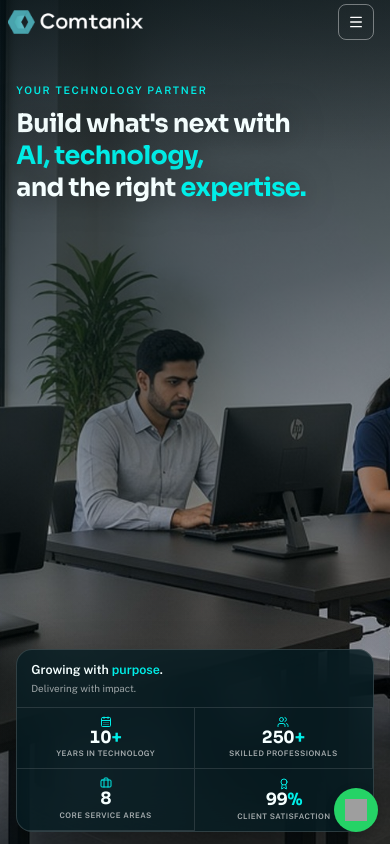
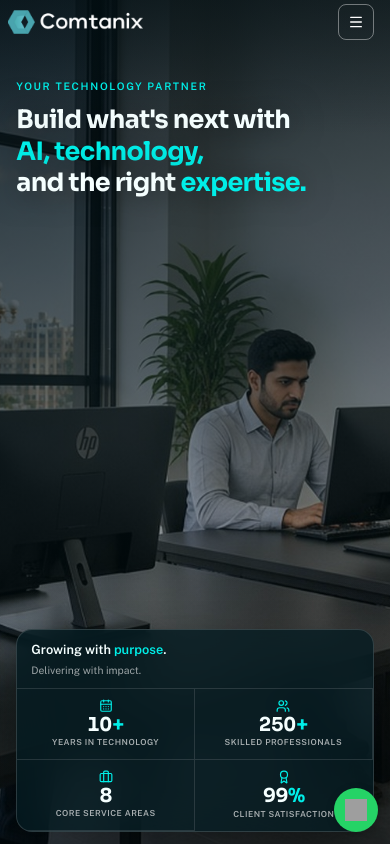
Before and after one commit to adnanhayat531/comtanixcareers, a Next.js app: page / in a window 390 px wide. Shown: the top 846 px of the page. Built offline with nearby package versions, Linux system fonts and the light colour scheme; no server answers; grey boxes are pictures that could not be loaded.

Commit message:
Refactor HomePage, HeroCopy, HeroNetwork, and StatsBar components to improve layout, responsiveness, and visual consistency. Adjust styles, padding, and text sizes for enhanced readability across various screen sizes.

```diff
--- a/src/app/page.tsx
+++ b/src/app/page.tsx
@@ -10,10 +10,10 @@ import { CAPABILITIES, WHY_COMTANIX } from "@/lib/data/content";
 export default function HomePage() {
   return (
     <>
-      <section className="relative flex min-h-[100svh] w-full flex-col overflow-hidden supports-[height:100dvh]:min-h-[100dvh] md:h-[100svh] md:supports-[height:100dvh]:h-[100dvh] max-md:min-h-[100svh] [@media(max-height:560px)]:h-auto [@media(max-height:560px)]:min-h-0 [@media(max-height:560px)]:overflow-visible">
+      <section className="relative flex w-full flex-col overflow-hidden min-h-[100svh] supports-[height:100dvh]:min-h-[100dvh] md:h-[100svh] md:min-h-[100svh] md:supports-[height:100dvh]:h-[100dvh] [@media(max-height:620px)]:h-auto [@media(max-height:620px)]:min-h-[100svh] [@media(max-height:620px)]:overflow-x-hidden">
         <HeroNetwork />
         {/* Copy sits upper-left over the wash; stats float at bottom */}
-        <div className="relative z-10 mx-auto flex w-full min-w-0 max-w-none flex-1 flex-col items-start justify-start gap-4 px-[var(--container-pad-x)] pt-[calc(var(--header-h)+clamp(1rem,4.5vh,6.5rem))] pb-3 sm:gap-6 sm:pb-4 md:justify-center md:gap-8 md:pb-0 md:pt-[calc(var(--header-h)+clamp(2rem,7vh,6.5rem))] lg:justify-start">
+        <div className="relative z-10 mx-auto flex w-full min-w-0 max-w-none flex-1 flex-col items-start justify-start px-[var(--container-pad-x)] pt-[calc(var(--header-h)+clamp(1rem,4vh,6.5rem))] pb-2 sm:pb-3 md:justify-center md:pb-0 md:pt-[calc(var(--header-h)+clamp(2rem,7vh,6.5rem))] lg:justify-start">
           <HeroCopy />
         </div>
         <div className="relative z-20 mt-auto w-full min-w-0 shrink-0">
--- a/src/components/home/HeroCopy.tsx
+++ b/src/components/home/HeroCopy.tsx
@@ -8,7 +8,7 @@ export function HeroCopy() {
         Your technology partner
       </p>
 
-      <h1 className="reveal relative z-10 w-full max-w-[18ch] text-[clamp(1.45rem,0.9rem+3.8vw,3.35rem)] leading-[1.12] font-bold tracking-[-0.03em] text-ink [text-shadow:0_2px_32px_rgba(0,0,0,0.55)] sm:max-w-none sm:leading-[1.1]">
+      <h1 className="reveal relative z-10 w-full text-[clamp(1.5rem,1rem+3.2vw,3.35rem)] leading-[1.12] font-bold tracking-[-0.03em] text-balance text-ink [text-shadow:0_2px_32px_rgba(0,0,0,0.55)] sm:leading-[1.1]">
         <span className="block">Build what&apos;s next with</span>
         <span className="block">
           <span className="text-brand">AI, technology,</span>
--- a/src/components/home/HeroNetwork.tsx
+++ b/src/components/home/HeroNetwork.tsx
@@ -1,4 +1,4 @@
-/** Full-bleed office photo — 16:9 pre-framed so desk/keyboard stay sharp without zoom-crop */
+/** Full-bleed office photo — object-position tuned per breakpoint so desk/people stay in frame */
 export function HeroNetwork() {
   return (
     <div
@@ -14,11 +14,11 @@ export function HeroNetwork() {
         decoding="async"
         fetchPriority="high"
         draggable={false}
-        className="absolute inset-0 h-full w-full object-cover object-[78%_38%] max-sm:object-[82%_36%] sm:object-[68%_40%] md:object-[62%_42%] lg:object-[58%_45%]"
+        className="absolute inset-0 h-full w-full object-cover object-[70%_48%] max-sm:object-[72%_52%] sm:object-[66%_46%] md:object-[60%_44%] lg:object-[58%_45%]"
       />
-      {/* Left wash for type — stronger on small screens so headline stays readable */}
-      <div className="absolute inset-0 bg-[linear-gradient(165deg,rgba(2,14,18,0.86)_0%,rgba(3,20,26,0.58)_38%,rgba(4,28,34,0.22)_62%,transparent_82%)] sm:bg-[linear-gradient(100deg,rgba(2,14,18,0.78)_0%,rgba(3,20,26,0.5)_16%,rgba(4,28,34,0.2)_40%,transparent_64%)]" />
-      <div className="absolute inset-0 bg-[linear-gradient(180deg,rgba(2,14,18,0.35)_0%,transparent_18%,transparent_70%,rgba(2,14,18,0.48)_100%)] sm:bg-[linear-gradient(180deg,rgba(2,14,18,0.2)_0%,transparent_14%,transparent_78%,rgba(2,14,18,0.28)_100%)]" />
+      {/* Left/top wash — stronger on phones so headline stays readable over the photo */}
+      <div className="absolute inset-0 bg-[linear-gradient(165deg,rgba(2,14,18,0.9)_0%,rgba(3,20,26,0.62)_42%,rgba(4,28,34,0.28)_68%,transparent_88%)] sm:bg-[linear-gradient(100deg,rgba(2,14,18,0.8)_0%,rgba(3,20,26,0.52)_18%,rgba(4,28,34,0.22)_42%,transparent_66%)]" />
+      <div className="absolute inset-0 bg-[linear-gradient(180deg,rgba(2,14,18,0.4)_0%,transparent_16%,transparent_68%,rgba(2,14,18,0.55)_100%)] sm:bg-[linear-gradient(180deg,rgba(2,14,18,0.22)_0%,transparent_14%,transparent_76%,rgba(2,14,18,0.32)_100%)]" />
     </div>
   );
 }
--- a/src/components/home/StatsBar.tsx
+++ b/src/components/home/StatsBar.tsx
@@ -11,7 +11,11 @@ function easeOutCubic(t: number) {
   return 1 - (1 - t) ** 3;
 }
 
-/** Floating glass stats ribbon — matches design: purpose + iconed metrics */
+/**
+ * Floating glass stats ribbon.
+ * Mobile/tablet: purpose on top + 2×2 stats.
+ * md+: single horizontal row (purpose + 4 metrics).
+ */
 export function StatsBar() {
   const [progress, setProgress] = useState(1);
 
@@ -44,42 +48,42 @@ export function StatsBar() {
 
   return (
     <section
-      className="relative z-20 w-full min-w-0 pb-[max(0.75rem,env(safe-area-inset-bottom,0px))] sm:pb-[max(1rem,env(safe-area-inset-bottom,0px))] md:pb-[max(1.25rem,env(safe-area-inset-bottom,0px))]"
+      className="relative z-20 w-full min-w-0 pb-[max(0.75rem,env(safe-area-inset-bottom,0px))] sm:pb-[max(1rem,env(safe-area-inset-bottom,0px))] md:pb-[max(1.15rem,env(safe-area-inset-bottom,0px))]"
       aria-label="Company footprint"
     >
       <div className="mx-auto w-full min-w-0 max-w-none px-[var(--container-pad-x)]">
-        <div className="flex w-full min-w-0 items-stretch overflow-hidden rounded-xl border border-white/15 bg-[rgba(4,28,34,0.78)] shadow-[0_20px_60px_-24px_rgba(0,0,0,0.7)] backdrop-blur-xl max-sm:flex-col sm:rounded-2xl">
-          <div className="flex w-full shrink-0 flex-col items-start justify-center border-white/12 px-3.5 py-2.5 max-sm:border-b sm:w-[min(12rem,26%)] sm:border-r sm:px-5 sm:py-3 md:w-[14.5rem] md:px-6 md:py-3.5">
-            <p className="text-[0.78rem] font-semibold leading-snug text-ink sm:text-[0.9rem] md:text-[0.95rem]">
+        <div className="flex w-full min-w-0 items-stretch overflow-hidden rounded-xl border border-white/15 bg-[rgba(4,28,34,0.78)] shadow-[0_20px_60px_-24px_rgba(0,0,0,0.7)] backdrop-blur-xl max-md:flex-col md:rounded-2xl">
+          <div className="flex w-full shrink-0 flex-col items-start justify-center border-white/12 px-3.5 py-2.5 max-md:border-b md:w-[min(13rem,22%)] md:border-r md:px-5 md:py-3 lg:w-[14.5rem] lg:px-6 lg:py-3.5">
+            <p className="text-[0.8rem] font-semibold leading-snug text-ink md:text-[0.9rem] lg:text-[0.95rem]">
               <BrandAccentText accentClassName="text-brand">
                 Growing with purpose.
               </BrandAccentText>
             </p>
-            <p className="mt-0.5 text-[0.62rem] leading-snug text-white/60 sm:text-[0.7rem] md:text-[0.72rem]">
+            <p className="mt-0.5 text-[0.65rem] leading-snug text-white/60 md:text-[0.7rem]">
               Delivering with impact.
             </p>
           </div>
 
-          <div className="grid min-w-0 flex-1 grid-cols-2 divide-x divide-y divide-white/12 sm:grid-cols-4 sm:divide-y-0">
+          <div className="grid min-w-0 flex-1 grid-cols-2 divide-x divide-y divide-white/12 md:grid-cols-4 md:divide-y-0">
             {STATS.map((s, i) => {
               const Icon = STAT_ICONS[i] ?? Award;
               const display = Math.round(s.value * progress);
               return (
                 <div
                   key={s.label}
-                  className="flex min-w-0 flex-col items-center justify-center gap-0.5 px-1.5 py-2 text-center sm:gap-1 sm:px-2.5 sm:py-2.5 md:px-3 md:py-3"
+                  className="flex min-w-0 flex-col items-center justify-center gap-0.5 px-2 py-2.5 text-center md:gap-1 md:px-2.5 md:py-3 lg:px-3"
                 >
                   <Icon
-                    className="h-3 w-3 shrink-0 text-brand sm:h-3.5 sm:w-3.5"
+                    className="h-3.5 w-3.5 shrink-0 text-brand md:h-3.5 md:w-3.5"
                     aria-hidden
                   />
-                  <div className="font-display text-[1.05rem] leading-none font-bold tracking-tight tabular-nums text-ink min-[400px]:text-[1.15rem] sm:text-[1.35rem] md:text-[1.55rem] lg:text-[1.7rem]">
+                  <div className="font-display text-[1.2rem] leading-none font-bold tracking-tight tabular-nums text-ink sm:text-[1.35rem] md:text-[1.45rem] lg:text-[1.7rem]">
                     <span>{display}</span>
                     {s.suffix ? (
                       <span className="text-brand">{s.suffix}</span>
                     ) : null}
                   </div>
-                  <p className="w-full max-w-[8.5rem] text-[0.48rem] font-semibold leading-tight tracking-[0.06em] text-balance text-white/65 uppercase sm:max-w-[9rem] sm:text-[0.55rem] md:text-[0.58rem]">
+                  <p className="w-full max-w-[9rem] px-0.5 text-[0.52rem] font-semibold leading-tight tracking-[0.06em] text-balance text-white/65 uppercase sm:text-[0.55rem] md:text-[0.56rem] lg:text-[0.58rem]">
                     {s.label}
                   </p>
                 </div>
```
